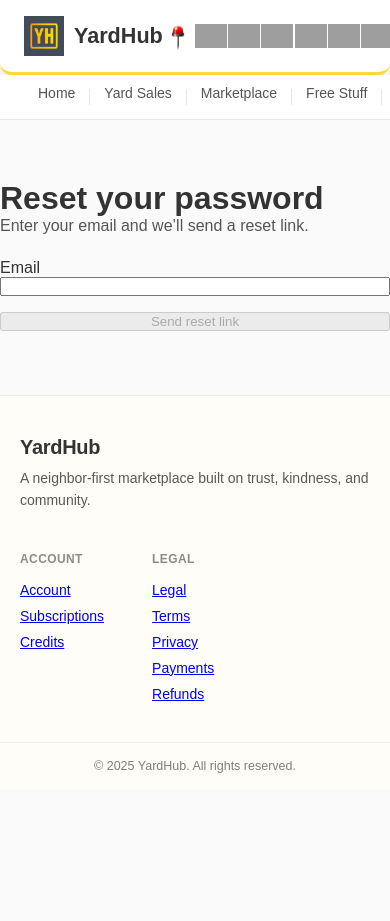
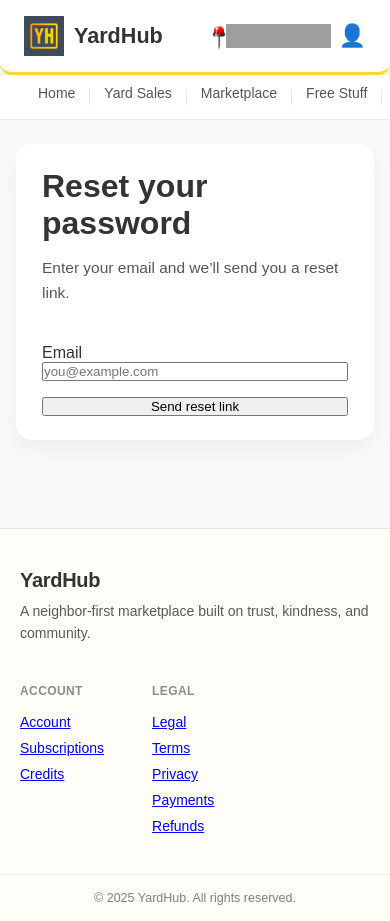
Before and after one commit to jkydd13/useyardhub, a Next.js app: page /forgot-password in a window 390 px wide. Before the commit the page ends 844 px from the top, so only its background shows below. Built offline with nearby package versions, Linux system fonts and the light colour scheme; grey boxes are pictures that could not be loaded.

Commit message:
Fix mobile header pin overflow and add reset password auth card

```diff
--- a/components/Header.js
+++ b/components/Header.js
@@ -3,8 +3,8 @@ import { useState, useEffect, useRef } from "react";
 
 
 const pinSlot = {
-  width: "30px",
-  height: "40px",
+  width: "26px",
+  height: "36px",
   display: "flex",
   alignItems: "center",
   justifyContent: "center",
@@ -93,11 +93,15 @@ export default function Header() {
           {/* PINS */}
           <nav
             style={{
-              display: "flex",
-              alignItems: "center",
-              gap: "0.2rem",
-            }}
-          >
+            display: "flex",
+            alignItems: "center",
+
+            gap: "2px",          // tighter than before
+            maxWidth: "120px",   // 🔒 HARD STOP
+            overflow: "hidden",  // 🔒 prevents icon push
+            flexShrink: 1,       // 🔒 allow compression
+          }}
+        >
             <div style={pinSlot}>
               <img
                 src="/pins/urgent.png"
--- a/pages/forgot-password.js
+++ b/pages/forgot-password.js
@@ -1,19 +1,27 @@
-export default function ForgotPasswordPage() {
+export default function ResetPasswordPage() {
   return (
-    <div style={{ maxWidth: 420, margin: "60px auto" }}>
+    <main className="authContainer">
+      <div className="card">
         <h1>Reset your password</h1>
+
         <p style={{ color: "#555", marginBottom: 24 }}>
-        Enter your email and we’ll send a reset link.
+          Enter your email and we’ll send you a reset link.
         </p>
 
         <form>
           <label>Email</label>
-        <input type="email" style={{ width: "100%", marginBottom: 16 }} />
+          <input
+            type="email"
+            name="email"
+            placeholder="you@example.com"
+            style={{ width: "100%", marginBottom: 16 }}
+          />
 
-        <button disabled style={{ width: "100%" }}>
+          <button style={{ width: "100%" }}>
             Send reset link
           </button>
         </form>
       </div>
+    </main>
   );
 }
```
Lines whose indentation alone changed are shown as unchanged.
